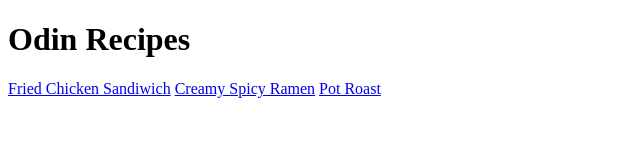
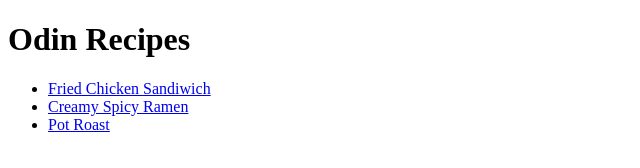
Before and after one commit to SJ1i/odin-recipes, a plain HTML site: page index.html in a window 1280 px wide. Shown: the whole page, without its empty margins (0-640 px from the left). Drawn offline with Linux system fonts and the light colour scheme.

Commit message:
refactor: Group links in index.html as a list

```diff
--- a/index.html
+++ b/index.html
@@ -7,8 +7,10 @@
 <body>
     <h1>Odin Recipes</h1>
 
-    <a href="./recipes/fried-chicken-sandwich.html">Fried Chicken Sandiwich</a>
-    <a href="./recipes/creamy-spicy-ramen.html">Creamy Spicy Ramen</a>
-    <a href="./recipes/pot-roast.html">Pot Roast</a>
+    <ul>
+        <li><a href="./recipes/fried-chicken-sandwich.html">Fried Chicken Sandiwich</a></li>
+        <li><a href="./recipes/creamy-spicy-ramen.html">Creamy Spicy Ramen</a></li>
+        <li><a href="./recipes/pot-roast.html">Pot Roast</a></li>
+    </ul>
 </body>
 </html>
```
